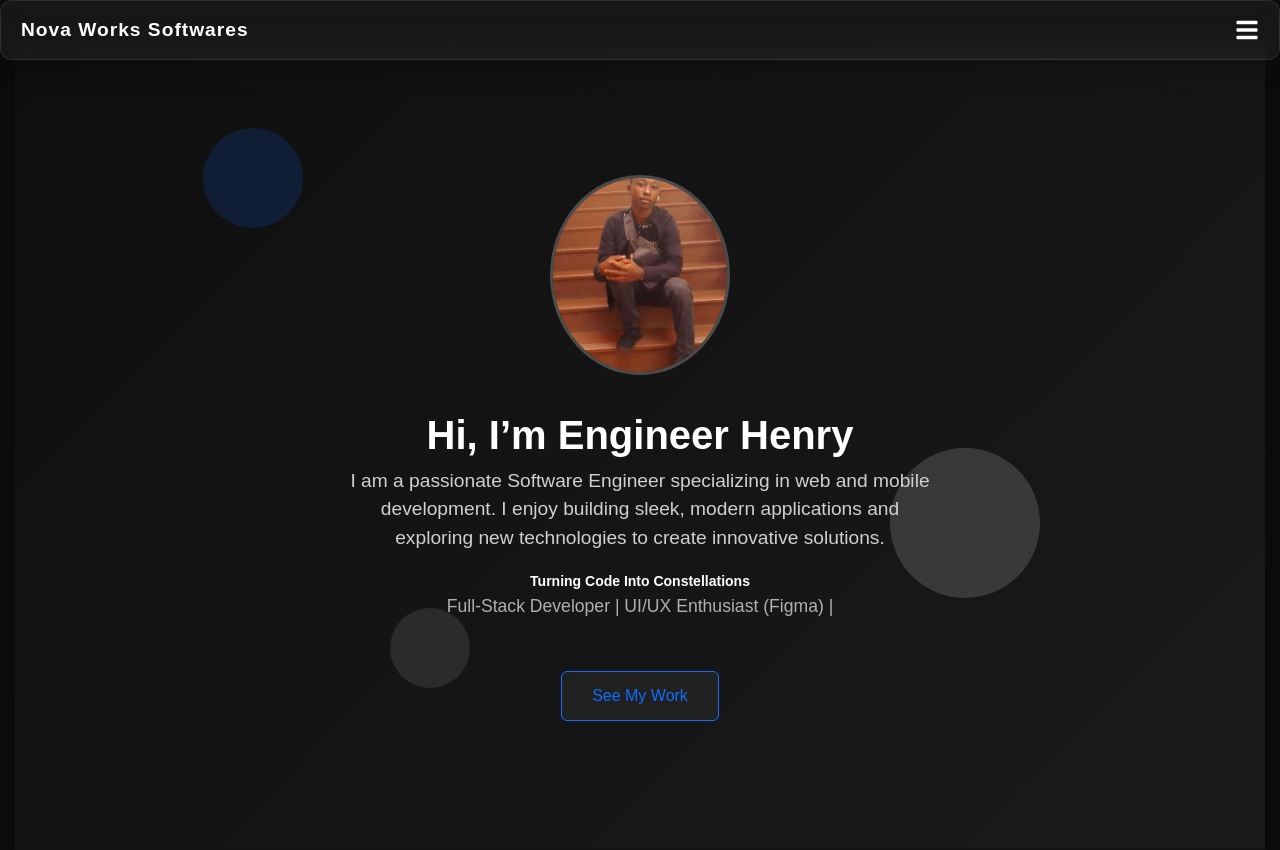
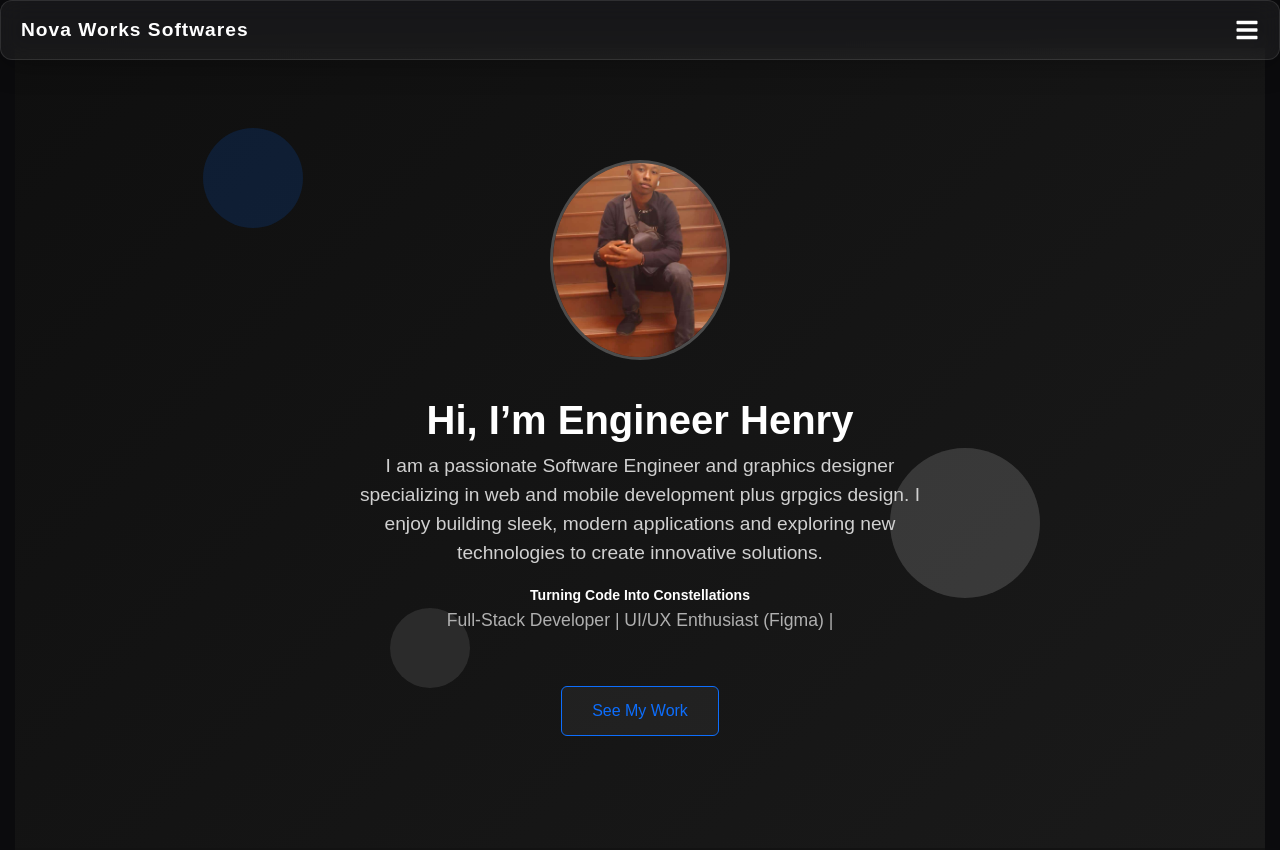
Before and after one commit to Henry-ai443/Portfolio, a React (Vite) app: page / in a window 1280 px wide. Shown: the top 850 px of the page. Built offline with nearby package versions, Linux system fonts and the light colour scheme.

Commit message:
Graphics

```diff
--- a/src/components/Hero.jsx
+++ b/src/components/Hero.jsx
@@ -11,7 +11,7 @@ function Hero() {
         <div className="hero-text">
           <h1 className="hero-title">Hi, I’m Engineer Henry</h1>
           <p className="hero-intro">
-            I am a passionate Software Engineer specializing in web and mobile development.
+            I am a passionate Software Engineer and graphics designer specializing in web and mobile development plus grpgics design.
             I enjoy building sleek, modern applications and exploring new technologies to create innovative solutions.
           </p>
           <small><strong>Turning Code Into Constellations</strong></small>
```
